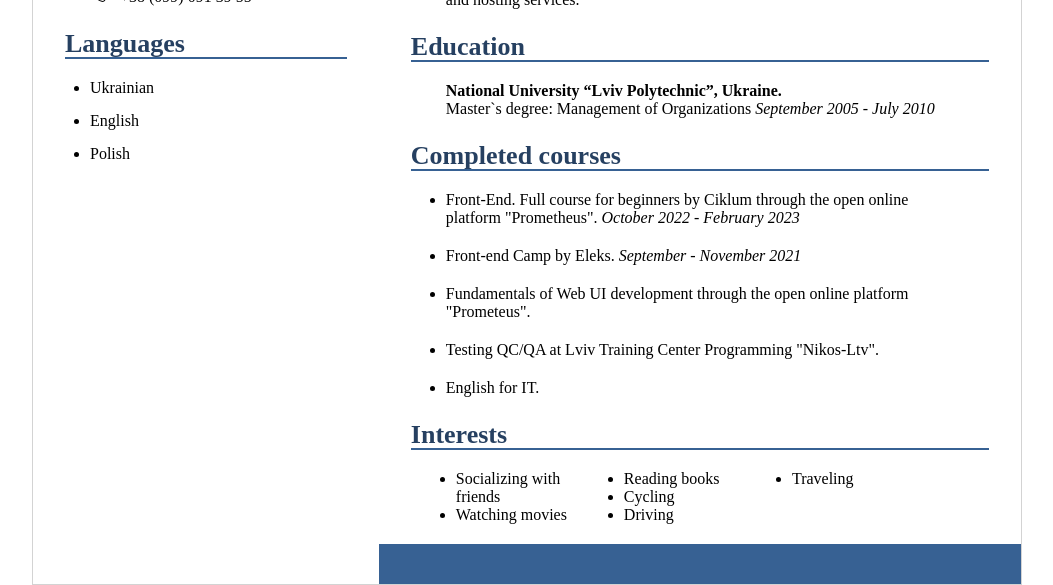
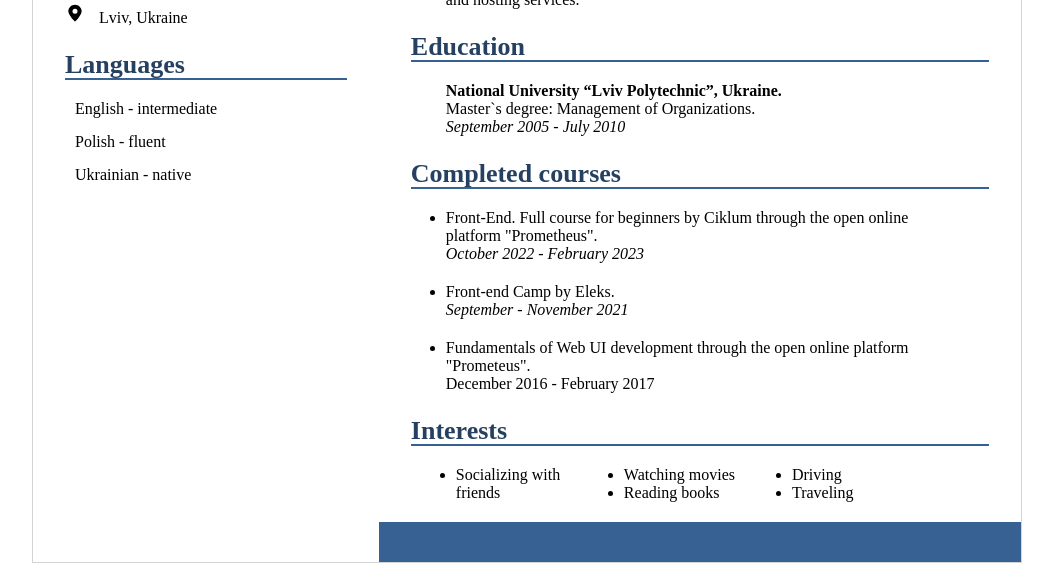
Before and after one commit to volodymyr35/My_CV, a plain HTML site: page index.html in a window 1280 px wide. Shown: the part 675-1260 px from the top of the page, without its empty margins (113-1166 px from the left). After the commit the page ends 1238 px from the top, so only its background shows below. Drawn offline with Linux system fonts and the light colour scheme.

Commit message:
added some changes and fixed mistakes

```diff
--- a/index.html
+++ b/index.html
@@ -23,6 +23,14 @@
           <h3 class="contacts-ttle">Contacts</h3>
           <ul class="contacts-list">
             <li>
+              <img src="assets/email.svg" alt="mail icon">
+              <a class="contact-me" href="mailto:vzhukevych@gmail.com">vzhukevych@gmail.com</a>
+            </li>
+            <li>
+              <img src="assets/phone.svg" alt="phone icon">
+              <a class="contact-me" href="tel:+380990913955">+38 (099) 091 39 55</a>
+            </li>
+            <li>
               <img src="assets/github.svg" alt="github icon">
               <a class="contact-me" href="https://github.com/volodymyr35" target="_blank">volodymyr35</a>
             </li>
@@ -37,21 +45,18 @@
                 target="_blank">Volodymyr_Zhukevych</a>
             </li>
             <li>
-              <img src="assets/email.svg" alt="mail icon">
-              <a class="contact-me" href="mailto:vzhukevych@gmail.com">vzhukevych@gmail.com</a>
+              <img src="assets/map-marker.svg" alt="map icon" width="20px">
+              <a class="contact-me map-marker">Lviv, Ukraine</a>
             </li>
-            <li>
-              <img src="assets/phone.svg" alt="phone icon">
-              <a class="contact-me" href="tel:+380990913955">+38 (099) 091 39 55</a>
-            </li>
+
           </ul>
         </div>
         <div class="languages">
           <h3 class="language-title">Languages</h3>
           <ul class="languages-list">
-            <li>Ukrainian</li>
-            <li>English</li>
-            <li>Polish</li>
+            <li>English - intermediate</li>
+            <li>Polish - fluent</li>
+            <li>Ukrainian - native</li>
           </ul>
         </div>
       </div>
@@ -76,7 +81,7 @@
             <li>GIT</li>
             <li>Webpack</li>
             <li>JavaScript</li>
-            <li>React</li>
+            <li>React</React></li>
           </ul>
         </div>
         <div class="experience">
@@ -84,7 +89,7 @@
           <ul class="experience-list">
             <li>
               <h4 class="experience-position">Work abroad</h4>
-              <span class="experience-period"><i>September 2015 - 2021</i></span>
+              <span><i>September 2015 - 2021</i></span>
               <p class="experience-description">
                 Worked in positions: -production line worker at a TV factory;
                 -coordinator and translator for Ukrainian workers at the factory for the production of ventilation
@@ -94,7 +99,7 @@
             </li>
             <li>
               <h4 class="experience-position">Information Center Operator at Meest-Express LLC </h4>
-              <span class="experience-period"><i>May 2014 - May 2015</i></span>
+              <span><i>May 2014 - May 2015</i></span>
               <p class="experience-description">
                 Job Responsibilities: Providing up-to-date information on the company's services, transportation costs,
                 and delivery terms.
@@ -102,7 +107,7 @@
             </li>
             <li>
               <h4 class="experience-position"> Technical Support Specialist at JSC “Farlep Invest" </h4>
-              <span class="experience-period"><i>October 2010 - July 2013</i></span>
+              <span><i>October 2010 - July 2013</i></span>
               <p class="experience-description">
                 Job Responsibilities: Diagnosis of the absence and poor connection to the Internet.
                 Configure online equipment and electronic clients. Support for users of the domain and hosting services.
@@ -113,27 +118,29 @@
         <div class="education">
           <h3 class="education-title">Education</h3>
           <h4 class="university">National University “Lviv Polytechnic”, Ukraine.</h4>
-          <p class="education-description">
-            <span class="specialization">Master`s degree: Management of Organizations <i>September 2005 - July
-                2010</i></span>
-          </p>
+          <div class="education-description">
+            <span>Master`s degree: Management of Organizations.</span>
+            <span><i>September 2005 - July 2010</i></span>
+          </div>
           <h3>Completed courses</h3>
           <ul class="education-courses">
             <li>
-              Front-End. Full course for beginners by Ciklum through the open online platform "Prometheus".
-              <i>October 2022 - February 2023</i>
+              <div class="courses-details">
+              <span>Front-End. Full course for beginners by Ciklum through the open online platform "Prometheus".</span>
+              <span><i>October 2022 - February 2023</i></span>
+            </div>
             </li>
             <li>
-              Front-end Camp by Eleks. <i>September - November 2021</i>
+              <div class="courses-details">
+                <span>Front-end Camp by Eleks.</span>
+                <span><i>September - November 2021</i></span>
+              </div>
             </li>
             <li>
-              Fundamentals of Web UI development through the open online platform "Prometeus".
-            </li>
-            <li>
-              Testing QC/QA at Lviv Training Center Programming "Nikos-Ltv".
-            </li>
-            <li>
-              English for IT.
+              <div class="courses-details">
+              <span>Fundamentals of Web UI development through the open online platform "Prometeus".</span>
+              <span>December 2016 - February 2017</span>
+            </div>
             </li>
           </ul>
         </div>
@@ -143,7 +150,6 @@
             <li>Socializing with friends</li>
             <li>Watching movies</li>
             <li>Reading books</li>
-            <li>Cycling</li>
             <li>Driving</li>
             <li>Traveling</li>
           </ul>
--- a/styles.css
+++ b/styles.css
@@ -103,23 +103,33 @@ h3 {
 
 
 
-.education-courses>li {
+.education-courses > li {
   margin: 20px 35px;
 }
 
+.education-description {
+  display: flex;
+  flex-direction: column;
+  padding-left: 35px;
+}
 
-.university,
-.specialization {
+.courses-details {
+  display: inline-flex;
+  flex-direction: column;
+}
+
+.university {
   padding-left: 35px;
 }
 
 .languages-list {
-  padding-left: 25px;
+  padding-left: 10px;
+  list-style: none;
 }
 
 .contacts-list {
-  padding-left: 25px;
   cursor: pointer;
+  list-style: none;
 }
 
 .contact-me {
@@ -130,3 +140,7 @@ h3 {
 .languages-list li:not(:last-child) {
   margin-bottom: 15px;
 }
+
+.map-marker {
+  cursor:auto;
+}
```
Also changed, not shown: assets/map-marker.svg (added).
